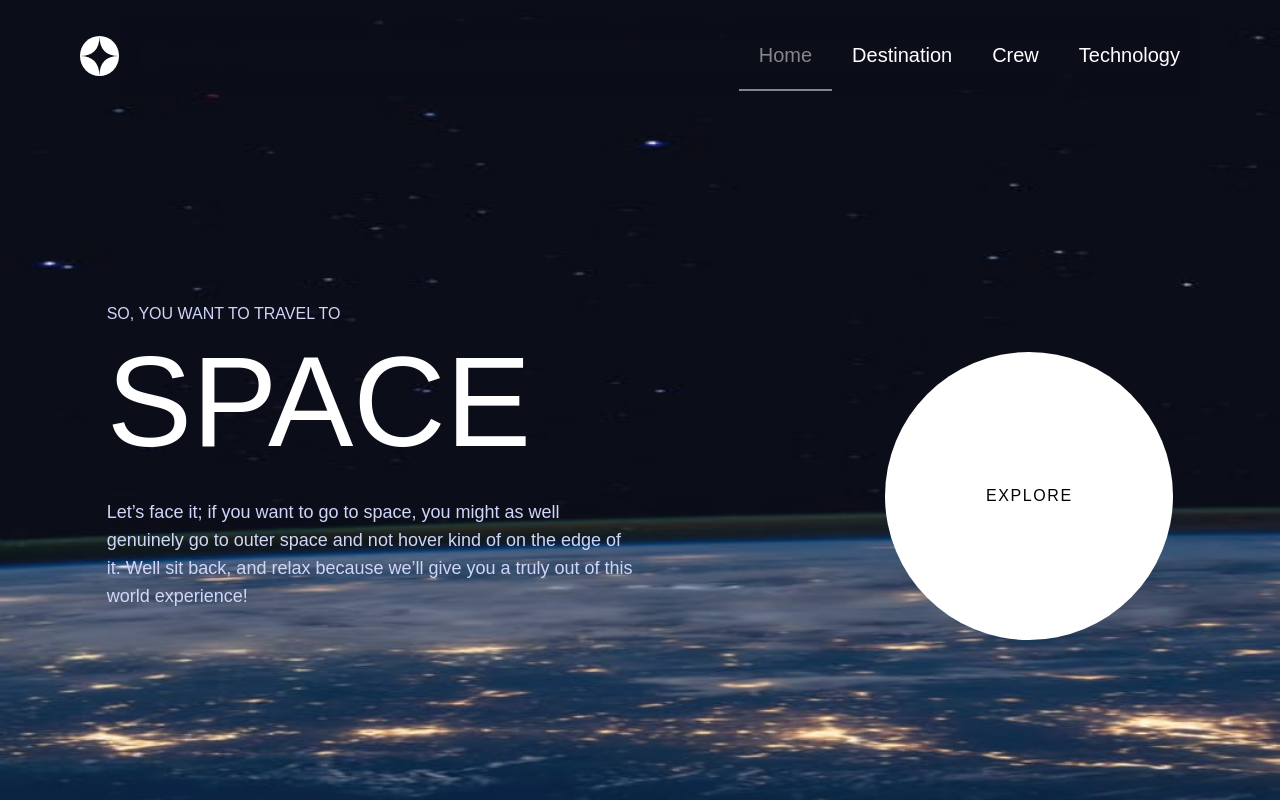
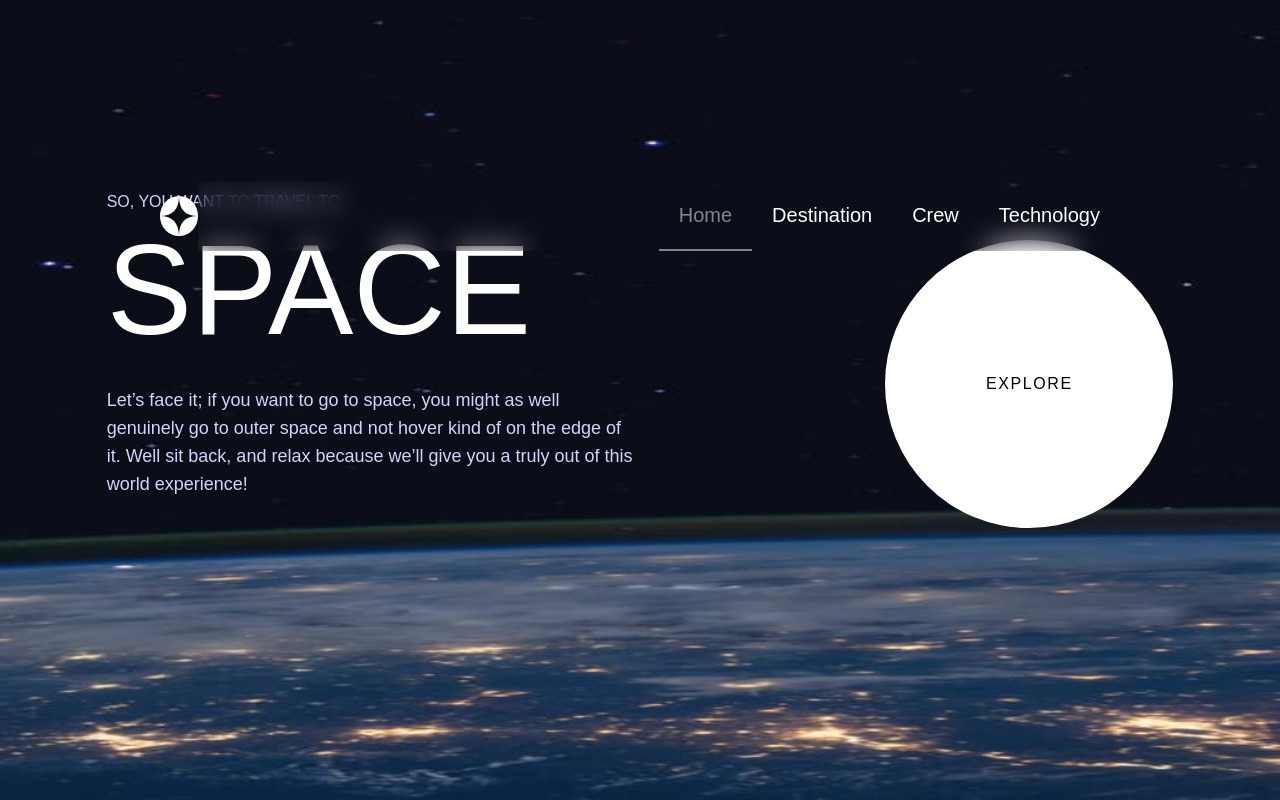
Before and after one commit to YuriCruger/Space-tourism, a React (Vite) app: page / in a window 1280 px wide. Built offline with nearby package versions, Linux system fonts and the light colour scheme.

Commit message:
padding adjustment

```diff
--- a/src/components/Header.tsx
+++ b/src/components/Header.tsx
@@ -40,7 +40,7 @@ export function Header() {
   }, [isMenuOpen]);
 
   return (
-    <header className="relative flex items-center justify-between w-screen bg-transparent p-5 h-28 z-50 mb-10 xl:px-20">
+    <header className="fixed flex items-center justify-between w-screen bg-transparent p-5 h-28 z-50 mb-10 lg:px-20 xl:px-40">
       <div>
         <Link to={"/"}>
           <img src={Logo} alt="Logo" className="h-10" />
```
